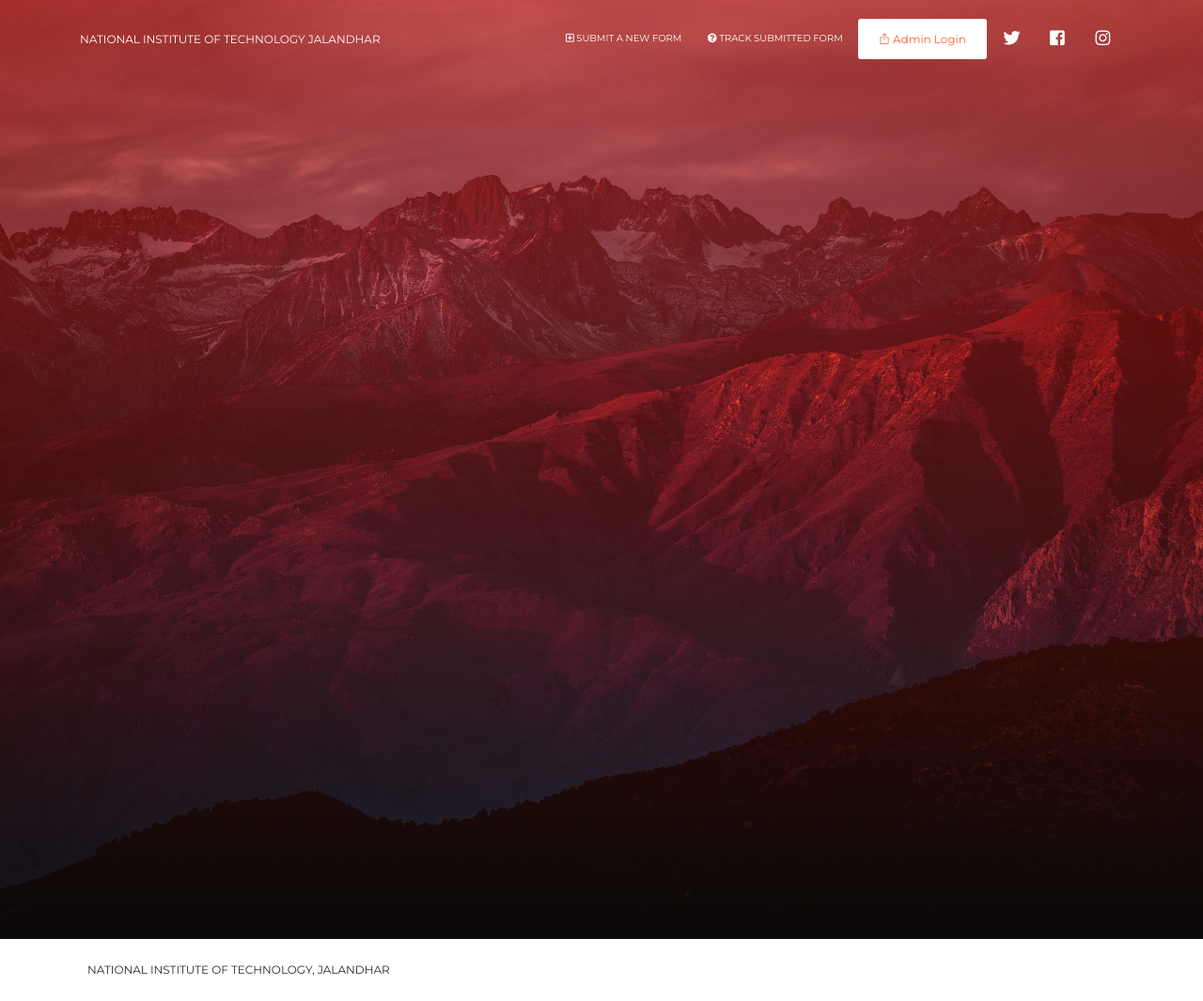
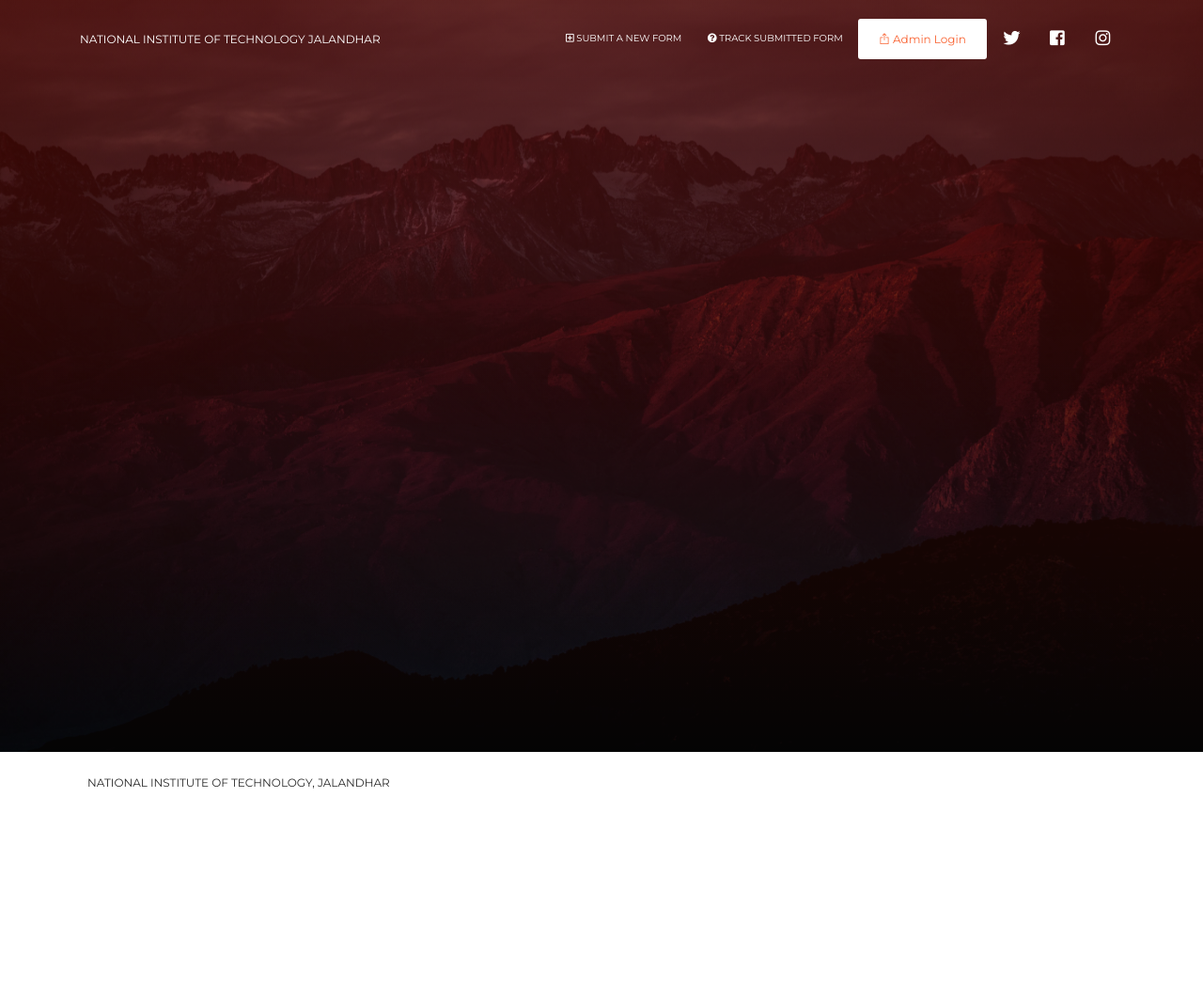
Before and after one commit to prakharsingh1312/e-Portal-Finance, a PHP site: page / in a window 1280 px wide. Shown: the whole page at 94% size. After the commit the page ends 839 px from the top, so only its background shows below. Run offline with PHP 8.4, Linux system fonts and the light colour scheme; some libraries are stand-ins or nearby versions.

```diff
--- a/index.php
+++ b/index.php
@@ -22,7 +22,7 @@ include('assets/php/functions.php');
   <!-- CSS Just for demo purpose, don't include it in your project -->
   <link href="./assets/demo/demo.css" rel="stylesheet" />
 </head>
-	<body class="index-page sidebar-collapse">
+	<body class="login-page sidebar-collapse">
 	<?php include('header.php');
 
 	?>
--- a/login.php
+++ b/login.php
@@ -7,6 +7,7 @@ if(isset($_GET['login']))
 else
 {
 	echo '<div class="container">
+		<div class="content-center brand">
         <div class="col-md-4 ml-auto mr-auto">
           <div class="card card-login card-plain">
             <form class="form" method="" action="">
@@ -50,7 +51,7 @@ else
             </form>
             </div>
           </div>
-        </div>
+        </div><div>
       </div>';
 }
 ?>
```
